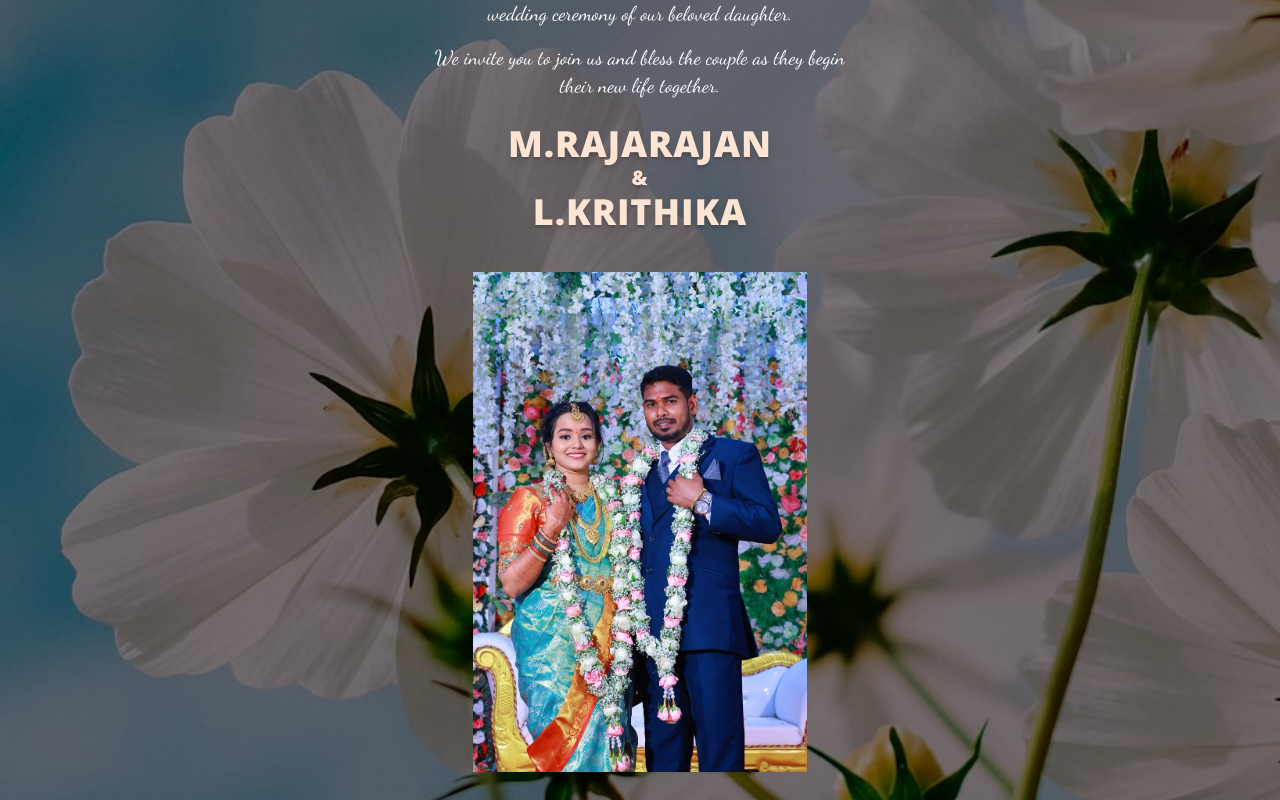
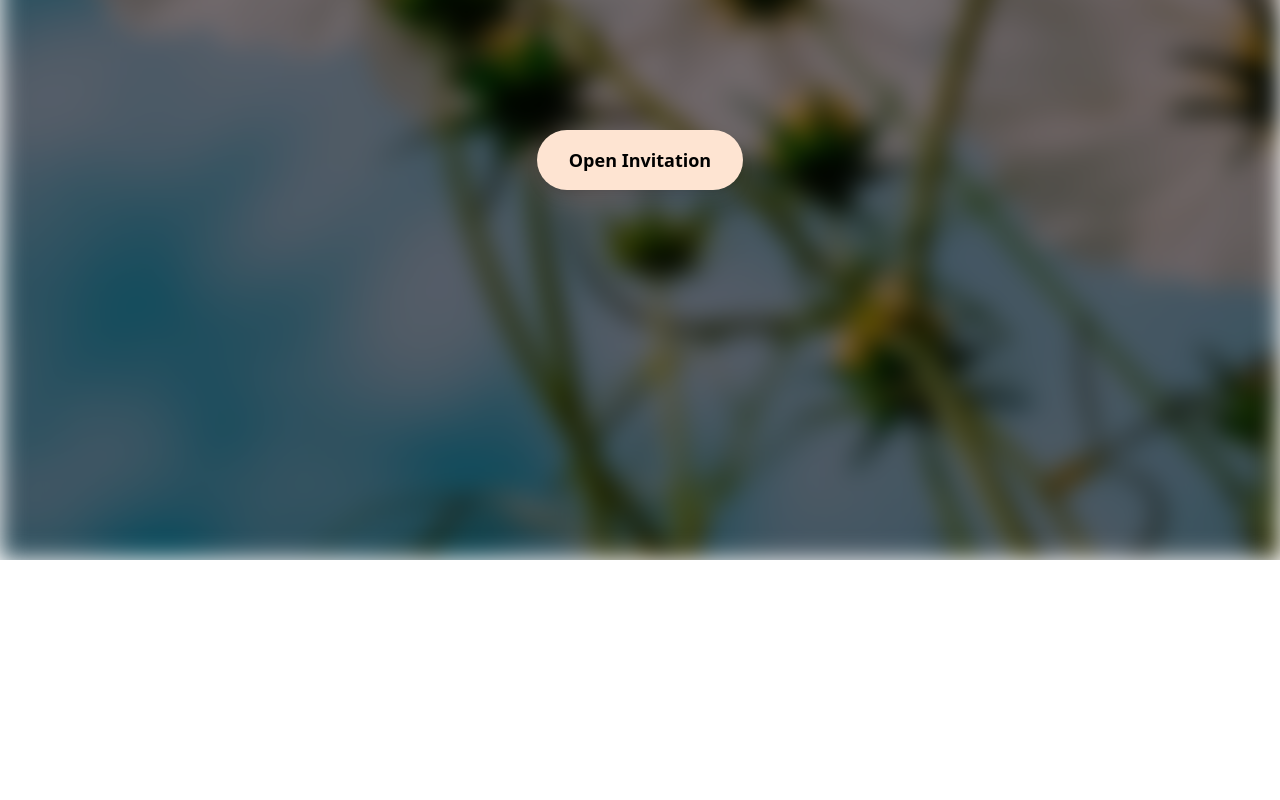
Before and after one commit to VikramVijayaraj/invitation-app, a React (Vite) app: page / in a window 1280 px wide. Shown: the part 240-1040 px from the top of the page. After the commit the page ends 800 px from the top, so only its background shows below. Built offline with nearby package versions, Linux system fonts and the light colour scheme.

Commit message:
back to original

```diff
--- a/src/App.jsx
+++ b/src/App.jsx
@@ -7,7 +7,7 @@ import WeddingSection from "./components/WeddingSection";
 import { Separator } from "@/components/ui/separator";
 
 function App() {
-  const [started, setStarted] = useState(true); // should be false by default
+  const [started, setStarted] = useState(false); // it should be false by default
 
   function handleStartInvitation() {
     const audio = new Audio("/music/bgm.mp3");
--- a/src/components/HeroSection.jsx
+++ b/src/components/HeroSection.jsx
@@ -26,7 +26,7 @@ export default function HeroSection() {
         <img
           src="/images/couple.jpeg"
           alt="Wedding Couple"
-          className="h-full w-full md:px-40 md:h-[500px] lg:h-[500px] rounded-2xl object-cover lg:object-contain"
+          className="h-80 w-full md:px-40 md:h-[500px] lg:h-[500px] rounded-2xl object-cover lg:object-contain"
         />
       </div>
     </div>
```
